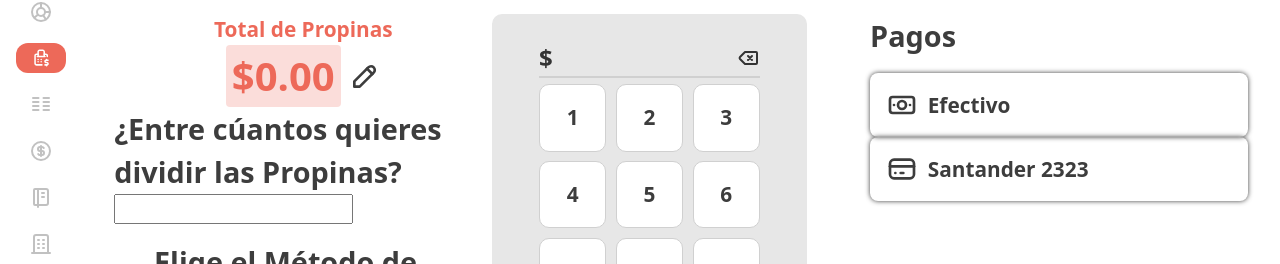
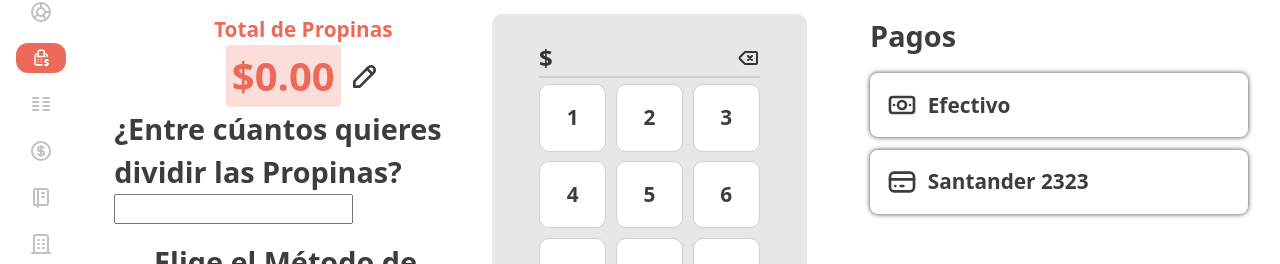
Before and after one commit to DiegPS/pos-page, a Vue app: page / in a window 1280 px wide. Shown: the part 144-408 px from the top of the page. Built offline with nearby package versions, Linux system fonts and the light colour scheme.

Commit message:
style: Update footer layout in PreviousPayments component

```diff
--- a/src/components/PreviousPayments.vue
+++ b/src/components/PreviousPayments.vue
@@ -19,6 +19,11 @@ import IconCreditCard from './icons/IconCreditCard.vue'
 </template>
 
 <style scoped>
+footer {
+  display: flex;
+  flex-direction: column;
+  gap: 0.8rem;
+}
 section {
   display: flex;
   flex-direction: column;
```
